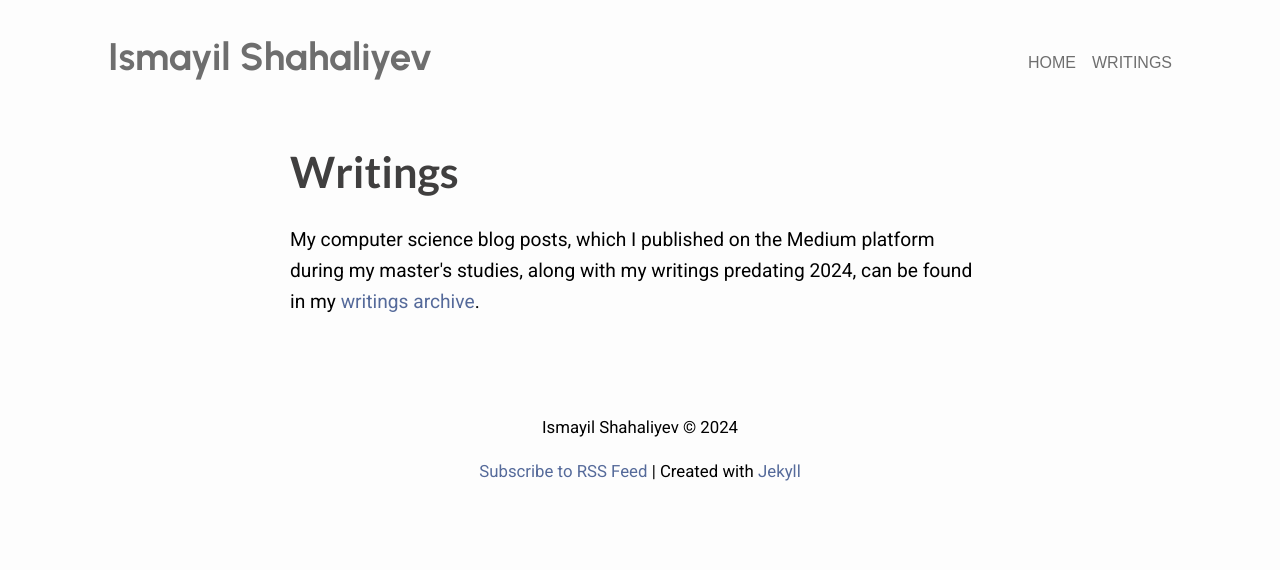
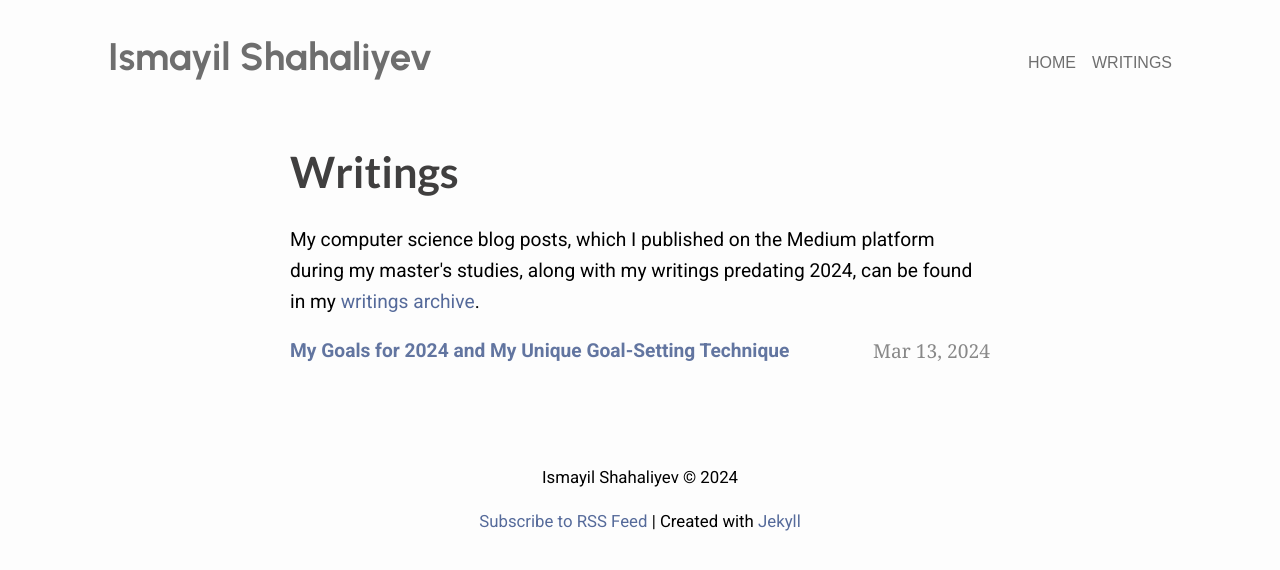
Before and after one commit to shahaliyev/shahaliyev.github.io, a Jekyll site: the page built from writings.html, in a window 1280 px wide. Shown: the top 570 px of the page. Built offline with Jekyll 4.4.1, drawn with Linux system fonts in a browser that asks for light colours; some of the changed lines change nothing that is shown.

Commit message:
added post about goals

```diff
--- /dev/null
+++ b/_posts/2024-03-13-goals-2024.md
@@ -0,0 +1,164 @@
+---
+title: My Goals for 2024 and My Unique Goal-Setting Technique
+description: Writing and publishing an essay, while concentrating on a few, extremely important smart goals, is the essence of my very highly precious goal-setting technique.
+---
+
+Descartes said cogito ergo sum. I say you should publish your goals on your website so that public shame will force you to take action. Descartes and I have little in common.
+
+## Academia
+
+Exactly one year ago, I made the most difficult choice of my life and switched my chess career to an academic one. It turned out to be a great decision: I have a wonderful job and I am not insecure or anxious about my career anymore. I currently notice the necessity of taking the following steps:
+
+1. To come up with an **academic philosophy**.
+2. To do **meaningful research**.
+3. To get a **PhD degree**.
+
+The first two items above need clarification. They imply that I should find answers to certain questions: _What is the purpose of the university? Which values should students develop? What is an effective teaching methodology? What does meaningful research mean and how to conduct one?_ etc.
+
+I should read about education, discuss my ideas with clever people, and get continuous feedback. The output of my efforts should be in the form of an essay. That's because, in good writing, all the important ideas about a topic are effectively condensed into a single persuasive logical flow (I have no clue what this sentence means). Not only the author of the essay can think through writing, polish, and structure his ideas, but also a written text helps to get better quality feedback than a spoken speech.
+
+In 2024, I should **write a draft of an essay about either the mission of the university or an effective teaching methodology.** The latter is less ambitious and more doable. I then should ask people in academia to read my writing and give their feedback.
+
+I don't have to be idealistic all the time. What does _meaningful research_ mean? I am not sure. But I shouldn't wait until I find answers to all of my questions before publishing a research paper. For the record, I currently have no less than a non-negative amount of papers published up until now. It is good that I have already chosen my initial research interest: _Computer Vision with Deep Learning_. In 2024, I should **author a research paper on computer vision**.
+
+The text above wraps up my career goals for this year.[^1] Every other area of my life is either uncertain, unclear or in total chaos.
+
+## Health
+
+For the past few years, the only sports activity I engage in is swimming. There are periods when I swim more consistently, but the last time that happened was before I started my full-time academic job. Academia became my only purpose in September 2023, and I lost my interest in everything else (I am exaggerating). Now I prioritize staying at my office until 10 pm to leaving earlier for swimming. That is wrong at the core.
+
+I should not make academia the meaning of my life, that I realized only recently. My ambition whispers to me that my academic career should be a piece of the main puzzle. What is the main puzzle, I don't see yet, but I have to be physically healthy to sustain my capacity for any noble work.
+
+I am bored of swimming &ndash; I need to find a new sports activity. A few years back, when I was a more diligent dreamer than I am right now, I had a concept that I should be capable of a _minimum physical capacity_. It roughly meant that I should be able to:
+
+- do 100 consecutive push-ups
+- do 20 consecutive pull-ups
+- run a half-marathon in under 90 minutes
+- run 1 kilometer in under 4 minutes
+- run 100 meters in 12 seconds
+- swim 1 kilometer in 15 minutes
+- swim 100 meters in 1 minute
+- swim 50 meters underwater
+- swim 1 kilometer in an open ocean
+- deadlift 140 kilograms
+- bench press 90 kilograms
+- overhead press 60 kilograms
+- etc.[^2]
+
+But as I used to be very bad at realizing my plans (now I am just bad), the _minimum physical capacity_ concept remained as a concept. Maybe that was natural, as when I go through the list now, I notice a problem: why would I do it all? These fitness challenges shouldn't be a requirement of my life; they demand time and effort, and there are certainly many more meaningful and non-athletic activities that I should engage in throughout my life.
+
+I should approach the fitness list above in a different light. I can choose a single item from that list and have fun achieving it. In 2024, I should practice to **run a half-marathon in under 90 minutes and participate in Baku half-marathon the next year.** [^3]
+
+Health is a chair standing on its three legs (excuse me for the metaphor): if one leg is physical activity, the other two are diet and sleeping schedule. In other words, health is an octopus who lacks five legs.
+
+With diet, my rules are simple: have a good breakfast at around 7 am or earlier, have lunch at 12, have dinner at 5. Eat fruits, don't eat fast food, don't drink alcohol or soda unless there is a good reason for that, eat no more than two sweets or one slice of a cake per day.
+
+I am no dietitian, but that all seems like an improvement over my current diet. What is my current diet? I either have a weak breakfast or simply miss it when I leave home early in the morning. I have meals at random times, I eat fast food at least three times a week, and I overindulge in sweets and chocolate.
+
+Things are complicated with my sleeping schedule. Ideally, I should go to sleep and wake up at the exact same time (11 pm and 6 am respectively). There are very rare days when I can achieve that, but usually, sleep has total command over me and I sleep beyond healthy hours on weekends.
+
+Now that I have these ideas, I should remind myself that trying to tackle everything at once has never worked for me. Instead, I should choose a single key item and be at ease with it &ndash; I shouldn't rush. How about this: in 2024, I should **have a healthy breakfast at around 7 am or earlier for 250 days.**
+
+## Family
+
+Deep down in my heart, I know that my goals above are secondary and futile. The only thing that matters in this life is my faith and my interaction with others. I will keep matters private in this section, only noting that I should **talk with my parents more**, if I am to have fewer regrets in the future.
+
+## High Purpose
+
+_Disclaimer: This is the only depressive part. I have a high self-esteem._
+
+I look at my miserable and boring life and realize how underdeveloped I am. There is something naive in my desires, there is no passion in them, and if I set forth to achieve some goal, I end up questioning its eventual meaning. What is the meaning of being able to run a half-marathon? What is the meaning of mechanically following a sleeping schedule? What is the meaning of all that self-restriction, of the "correct" life? Tolstoy would laugh at me.
+
+The sense of meaninglessness of my desires paralyzes me and hinders me from committing to any action. Sometimes I think I shouldn't question anything, I need to close my eyes and just do. But the questions are already there and my eyes are wide open.
+
+My problem lies in my inability to figure out the highest purpose. There is no main aim to become an umbrella for all of my life goals. That umbrella would reduce the randomness of my desires and help me to concentrate on only what is important.
+
+Some people find the purpose of their lives in competition, in political struggle, in becoming rich and externally successful. Others find their meaning in mastery or continuous self-improvement. Yet others &ndash; in family, in community service, in educating youth, in curing people. Some &ndash; in science, or in religious faith.
+
+I have certain preferences among the mentioned possibilities, but I am yet to choose something specific. This initial indecisiveness is the cause of my current paralysis. I am afraid of making the wrong choice while understanding that there is no right choice.
+
+I may choose to live an aesthetic life. I may dedicate my life to fully experiencing music, art, literature, cinema &ndash; to anything that has aesthetic value in it. But isn't that a selfish path? Won't I get tired eventually?
+
+## Two Extremes
+
+I slowly realize that life is more important than books, and doing is more important than gaining knowledge. Compare two lives: the life of a scholar who dedicated his whole life to studying all the great books and history, and the life of a simple peasant who cultivated his garden. Which one of them have lived a more meaningful life?
+
+When I say doing is more important than gaining knowledge, I don't advocate taking action without prior knowledge. A leader who is overconfident in his abilities will bring misery to the lives of his followers. The one who always acts and has no time to learn will consistently produce something mediocre.
+
+I should always be cautious of these two extremes: acting without knowledge and gaining knowledge without taking action. It seems to me that, paradoxically, a cure to escape both extremes is to live in them: to shift in between the extended periods of retreat and action. Let's say, for two months, one may shut himself off from the outside world, engage in no social activity, and devour great books. For the next two months, he should act and act only, without reading even a single paragraph. Is it practically manageable? I don't know.
+
+I know where to obtain the basic theoretical knowledge, the fundamentals for life. Two resources I take into account: the [Brodsky List](https://www.openculture.com/2013/11/joseph-brodskys-reading-list-for-having-an-intelligent-conversation.html) and the [Ebert List](https://www.rogerebert.com/great-movies). Both lists can be extended with Azerbaijani literature and cinema works, in total summing up to 100 books and 400 movies. I shouldn't rush through these lists and try to scrutinize each item. I should explore and discuss the deeper meaning behind the great works of literature and cinema.
+
+I don't know how to properly study art and music as I am not aware of analogous lists. But that shouldn't be my concern right now. As I have noted, I shouldn't pursue everything at once, and instead choose a single item. In 2024, I should **define the updated Brodsky and Ebert lists and complete about 20% of them.** That roughly makes 20 books and 80 movies.
+
+Reading and watching should be achieved in the _retreat period_. It is March, and I am tired of reading and shutting myself off. The current and the next months should be an _action period_.
+
+{: .table}
+| Action | Retreat |
+| --- | --- | --- |
+| Mar, Apr, Jul, Aug, Nov, Dec | [Jan, Feb,] May, Jun, Sep, Oct|
+
+## Social Life
+
+My current social life consists of irregularly meeting a few friends in a restaurant or cafe. On some weekends, I attend galleries or theaters, on others &ndash; I have nothing planned. I dislike board and table games, I have no social hobbies, I rarely meet new people.
+
+My situation was only a little less severe half a year ago. As May and June is going to be a period of my complete retreat from social life, I need to rush and fix the situation. In 2024, I should **attend at least three social events each week and get a weekly social hobby.** I should engage in this hobby until the end of this year.
+
+## Misc
+
+There are a couple of other ideas in my mind that I would like to realize in 2024. They are not as prioritized as the goals mentioned above, but I still find them important. Here is the list:
+
+- build a quality wardrobe
+- back up/organize all the digital files/accounts
+- back up/organize everything I own physically
+- publish ten essays and write five short stories
+- use smartphone only when necessary
+- learn to listen and speak
+- track my financial spendings and invest
+
+The most crucial among my secondary goals is building a quality wardrobe. I should get rid of everything I don't wear, buy a bespoke suit, and pay a little more attention to my style. Currently, I have two alright outfits and I wear something average on other days. I would like to be consistent in my appearance.
+
+I started backing up/organizing both my digital and physical space in the past year but then the enterprise came to a halt (I have just used my last IELTS vocabulary skill combo attack). I would like to continue and finish the process: back up all the media files, delete everything unnecessary, organize digital files and accounts, and get rid of unused old devices. Similarly, I should back up the necessary physical media to digital format, remove unused items (e.g. papers, clothes), and logically organize the remaining stuff.
+
+Publishing ten essays and writing five short stories is a preparation for my literary career. I should usually deal with it in the last two weeks of my retreat (Jun, Oct).
+
+I solve my smartphone addiction by shutting it off, hiding it in a drawer, and switching to a dumbphone. Because of that, I am incapable of reaping the benefits of my smartphone. It would be great if this year I somehow developed a willpower to use my phone only when I had to use it.
+
+The goal of listening and speaking is interesting. For the past few months, whenever I am walking, even if I am tired after work, I usually force myself not to think, and instead pay attention to my surroundings. I notice people, their outfits, moods, facial features. It is an interesting game, but I would like to turn my situational awareness into a habit. Because of this practice, now I am better at conversations, but I still cannot effectively combine talking, watching, and listening. Especially, listening. Because of an old habit, I also don't talk articulately. I would like to fix that as well.
+
+Regarding my finances. I am not a spendthrift (just googled this noun), but I also have no skill in turning money into more money. It could be an interesting experiment to have such a goal for this year: to make money out of money.
+
+Desiring to fix something weakly will not deliver any outcome. I should be more specific and not go for everything at once. What are the most important items above? Wardrobe, back up, listening.
+
+In 2024, I should **build my wardrobe in March, back up and organize my digital and physical items in April, and learn to observe and listen.**
+
+## Conclusion
+
+Here is the recap of my goals for a quick review. I should:
+
+1. Write a draft of an essay about either the mission of the university or an effective teaching methodology.
+2. Author a research paper on computer vision.
+3. Run a half-marathon in under 90 minutes and participate in Baku half-marathon the next year.
+4. Have a healthy breakfast at around 7 am or earlier for 250 days.
+5. Talk with my parents more.
+6. Define the updated Brodsky and Ebert lists and complete about 20% of them.
+7. Attend at least three social events each week and get a weekly social hobby.
+8. Build my wardrobe in March.
+9. Back up and organize my digital and physical items in April.
+10. Learn to observe and listen.
+
+A couple of final remarks. Item number 4 needs to be carefully tracked (right now, less than 300 days are left until the end of the year). Item number 6 should be tackled during the retreat (May, Jun, Sep, Oct). Furthermore, the concept of retreat and action may be practically inefficient. In that case, I will have to reconsider my approach.
+
+I should **come back to this writing and report my progress every third month or so (Jun, Sep, Dec).** This is the eleventh goal for 2024.[^4]
+
+<br>
+
+### Footnotes
+
+[^1]: Regarding a PhD degree, I decided not to force things this year. I will become a PhD candidate if an opportunity arises.
+
+[^2]: I tried to make each fitness item equally challenging and did unreliable Google research. I might be biased.
+
+[^3]: It is obvious that waking up at 6 am and going for a run three days a week will be fun. Just like my life.
+
+[^4]: I went through the draft of this essay for the fourth time and got bored to death. It is an irritating writing. But I am proud. I will publish this garbage.
--- a/assets/css/post.css
+++ b/assets/css/post.css
@@ -25,19 +25,33 @@
   color: #35425f;
 }
 
-
 .writings {
+  display: flex;
+  flex-direction: column;
+ }
+.writing {
   display: flex;
   gap: 1em;
   justify-content: space-between;
   font-family: Roboto, sans-serif;
   font-size: 1.2em;
 }
-.writings a {
+.writing a {
   text-decoration: none;
   color: #6275a0;
   font-weight: 600;
 }
-.writings a:hover {
+.writing a:hover {
   color:#cfd5e3;
 }
+
+
+@media screen and (max-width: 700px) {
+  .writings {
+    gap: 1em;
+   }
+  .writing a {
+    max-width: 270px;
+   }
+
+}
--- a/writings.html
+++ b/writings.html
@@ -13,10 +13,11 @@ css: /assets/css/post.css
   </p>
 </article>
 
+<div class = "writings">
 {% for post in site.posts %}
-<div class="writings">
-  <a href="{{ post.url | relative_url }}">{{ post.title }}</a>
-  <span class="post-meta">{{ post.date | date: "%b %e, %Y" }}</span>
+  <div class="writing">
+    <a href="{{ post.url | relative_url }}">{{ post.title }}</a>
+    <span class="post-meta">{{ post.date | date: "%b %e, %Y" }}</span>
+  </div>
+{% endfor %}
 </div>
-
-{% endfor %}
```
